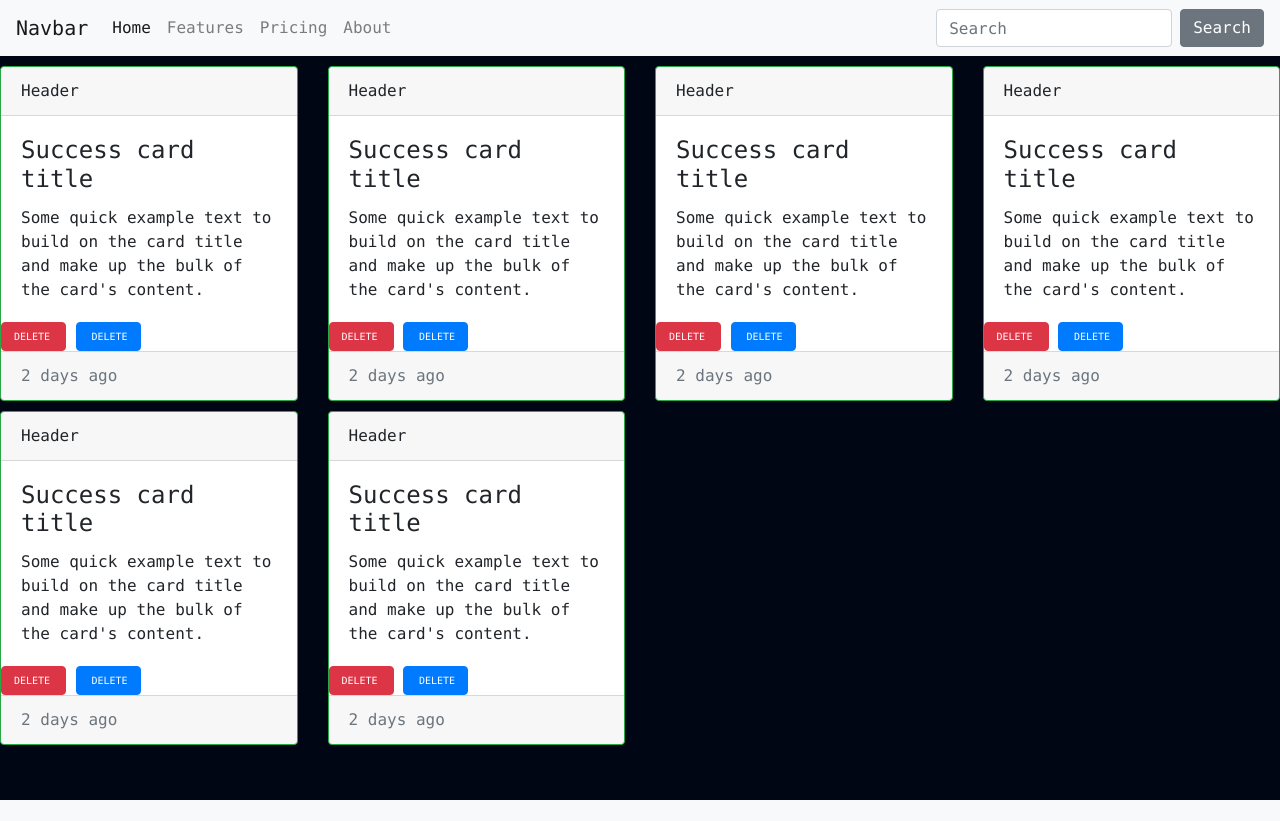
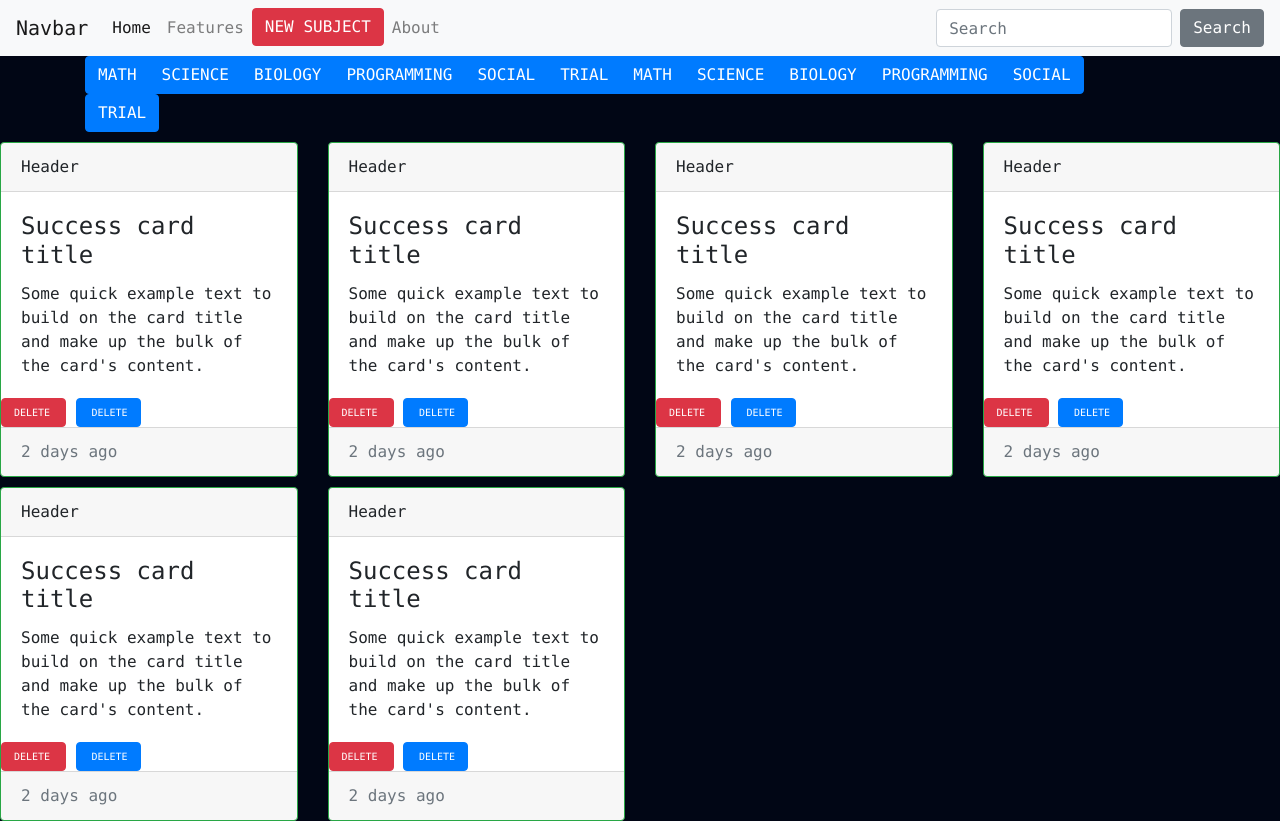
Before and after one commit to Nasseh123/flashcards, a Django app: page / in a window 1280 px wide. Before the commit the page ends 800 px from the top, so only its background shows below. Run offline with Django 3.2, Linux system fonts and the light colour scheme; some libraries are stand-ins or nearby versions.

Commit message:
Created a holder for the subjects loop on the index.html page

```diff
--- a/cards/templates/index.html
+++ b/cards/templates/index.html
@@ -1,6 +1,31 @@
 {%extends 'base.html'%}
 
 {%block content%}
+<div class="container">
+
+    <div class="row">
+        <div class="col-md-12">
+            <div class="btn-group" role="group"  aria-label="Basic example" >
+                <a href=""  class="btn btn-primary"> MATH </a>
+                <a href=""  class="btn btn-primary"> SCIENCE </a>
+                <a href=""  class="btn btn-primary"> BIOLOGY </a>
+                <a href=""  class="btn btn-primary"> PROGRAMMING </a>
+                <a href=""  class="btn btn-primary"> SOCIAL </a>
+                <a href=""  class="btn btn-primary"> TRIAL </a>
+                <a href=""  class="btn btn-primary"> MATH </a>
+                <a href=""  class="btn btn-primary"> SCIENCE </a>
+                <a href=""  class="btn btn-primary"> BIOLOGY </a>
+                <a href=""  class="btn btn-primary"> PROGRAMMING </a>
+                <a href=""  class="btn btn-primary"> SOCIAL </a>
+
+
+            </div>
+         </div>
+  </div>
+  <a href=""  class="btn btn-primary"> TRIAL </a>
+</div>
+
+
 <div class="row">
     <div class="col-md-3"  style="padding-top: 10px;">
         <div class="card border-success " >
--- a/cards/templates/navbar.html
+++ b/cards/templates/navbar.html
@@ -27,7 +27,7 @@
               <a class="nav-link" href="#">Features</a>
             </li>
             <li class="nav-item">
-              <a class="nav-link" href="#">Pricing</a>
+                <a href="{% url 'newsubject' %}"  class="btn btn-danger"> NEW SUBJECT </a>
             </li>
             <li class="nav-item">
               <a class="nav-link" href="#">About</a>
```
Also changed, not shown: cards/views.py (line endings or trailing spaces).
